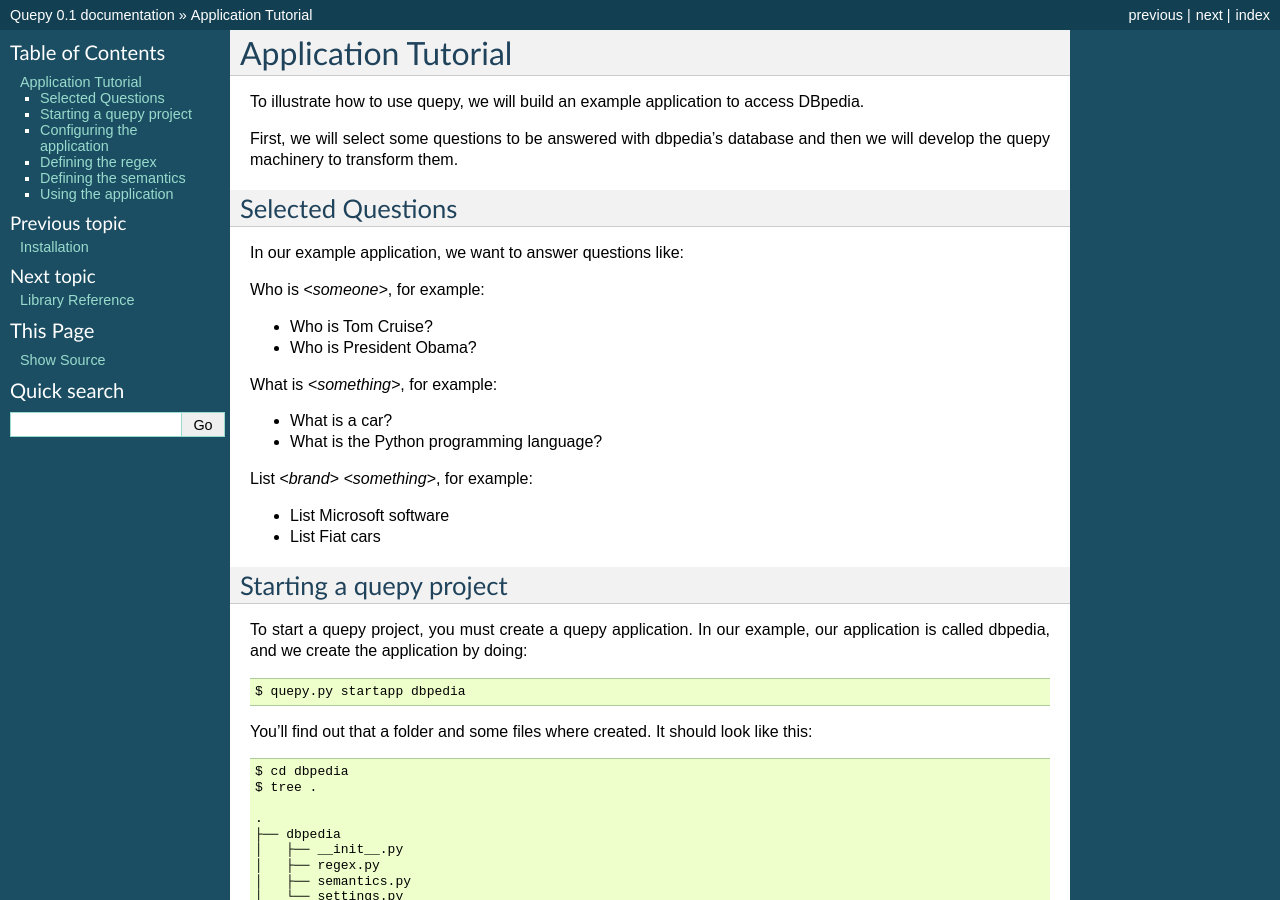
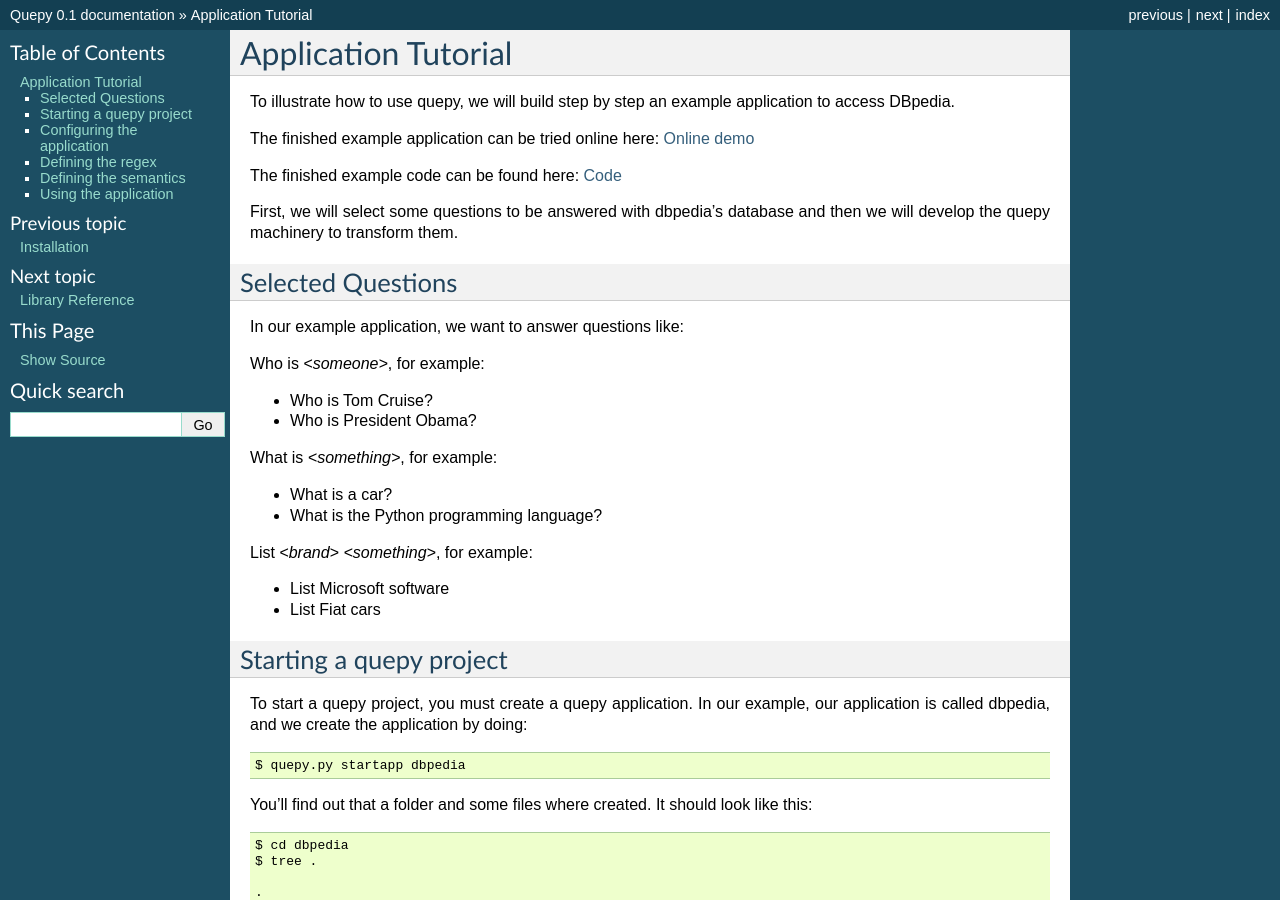
Before and after one commit to machinalis/quepy, a Sphinx documentation site: the page built from docs/tutorial.rst, in a window 1280 px wide and 900 px high. Built offline with Sphinx 7.4.7, drawn with Linux system fonts in a browser that asks for light colours.

Commit message:
Added some cross links

```diff
--- a/README.rst
+++ b/README.rst
@@ -27,7 +27,7 @@ An example
 To illustrate what can you do with quepy, we included an example application to
 access `DBpedia <http://dbpedia.org/>`_ contents via their `sparql` endpoint.
 
-You can try the example online `here <http://quepy.machinalis.com/>`_
+You can try the example online here: `Online demo <http://quepy.machinalis.com/>`_
 
 Or, you can try the example yourself by doing:
 
--- a/docs/tutorial.rst
+++ b/docs/tutorial.rst
@@ -1,7 +1,12 @@
 Application Tutorial
 ====================
 
-To illustrate how to use quepy, we will build an example application to access DBpedia.
+To illustrate how to use quepy, we will build step by step
+an example application to access DBpedia.
+
+The finished example application can be tried online here: `Online demo <http://quepy.machinalis.com/>`_
+
+The finished example code can be found here: `Code <https://github.com/machinalis/quepy/tree/master/examples/dbpedia/dbpedia>`_
 
 First, we will select some questions to be answered with dbpedia's database and then we will develop the quepy machinery to transform them.
 
```
